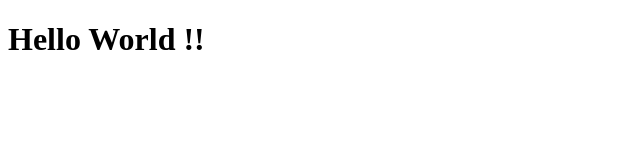
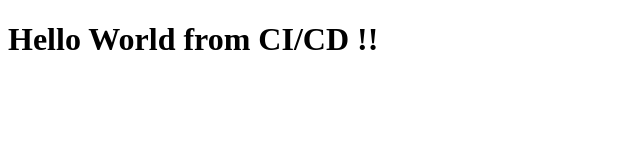
Before and after one commit to Jazzel/CI-CD_101, a plain HTML site: page index.html in a window 1280 px wide. Shown: the whole page, without its empty margins (0-640 px from the left). Drawn offline with Linux system fonts and the light colour scheme.

Commit message:
made a few changes

```diff
--- a/index.html
+++ b/index.html
@@ -6,6 +6,6 @@
     <title>Bootcamp</title>
 </head>
 <body>
-    <h1>Hello World !!</h1>
+    <h1>Hello World from CI/CD !!</h1>
 </body>
 </html>
```
